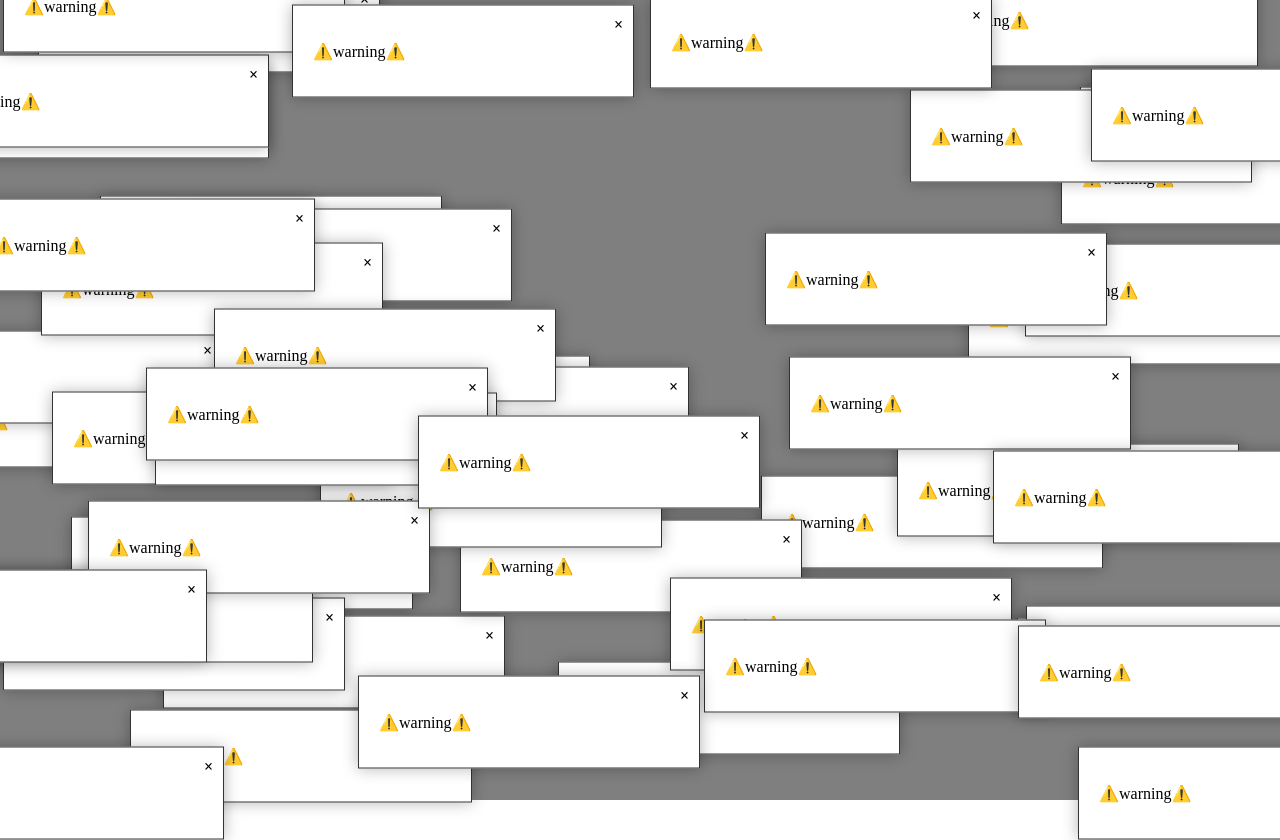
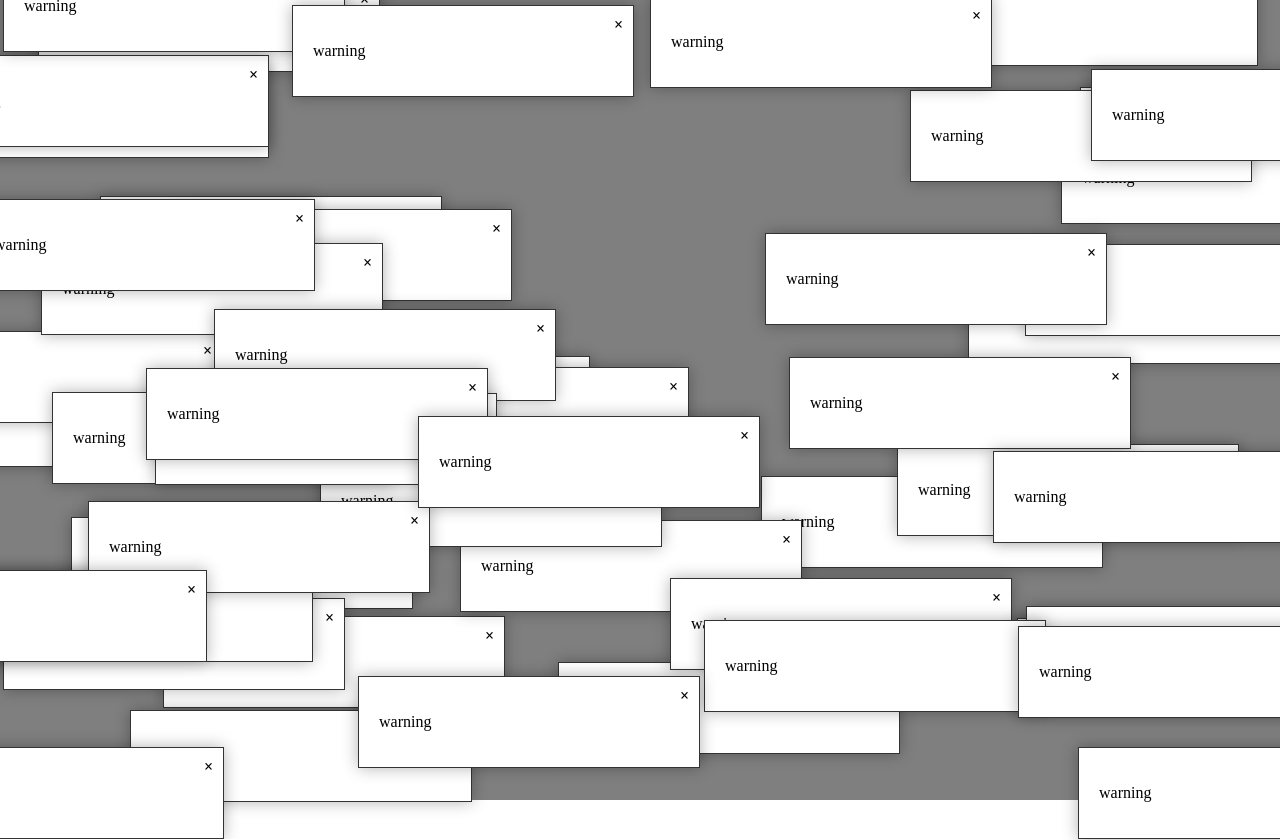
Before and after one commit to kotorimochi/test01, a plain HTML site: page index.html in a window 1280 px wide. Shown: the top 840 px of the page. Drawn offline with Linux system fonts and the light colour scheme.

Commit message:
index.html

```diff
--- a/index.html
+++ b/index.html
@@ -10,7 +10,7 @@
 <div id="overlay"></div>
 <div id="popup">
     <span class="close-btn" onclick="closePopup()">×</span>
-    <p>⚠️warning⚠️</p>
+    <p>warning</p>
 </div>
 
 <script src="script.js"></script>
```
